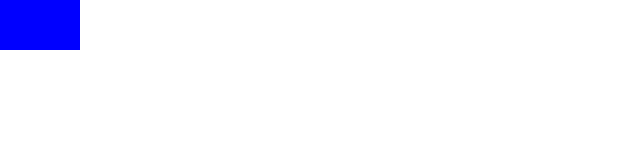
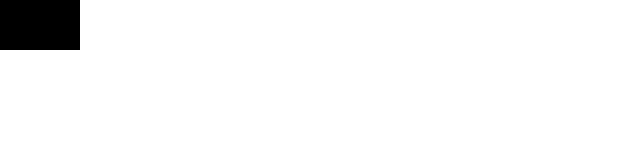
Before and after one commit to Montymakes/etch-a-sketch, a plain HTML site: page index.html in a window 1280 px wide. Shown: the whole page, without its empty margins (0-640 px from the left). Drawn offline with Linux system fonts and the light colour scheme.

Commit message:
Add highlightSquare function to generated squares in the grid. Squares change to bg color specified in the highlight class on hover.

```diff
--- a/scripts.js
+++ b/scripts.js
@@ -1,4 +1,8 @@
 const container = document.querySelector(".container");
+
+const highlightSquare = (e) => {
+    e.target.classList.add("highlight");
+}
 
 const createGrid = (size) => {
     let newSquares = '';
@@ -11,7 +15,9 @@ const createGrid = (size) => {
     gridSquares.forEach(square => {
         square.style.height = `${widthAndHeight}vh`;
         square.style.width = `${widthAndHeight}vw`;
+        square.addEventListener("mouseover", highlightSquare);
     })
 }
 
+
 createGrid(16);
--- a/styles.css
+++ b/styles.css
@@ -11,6 +11,6 @@
     flex-wrap: wrap;
 }
 
-.square:hover {
-    background-color: blue;
+.highlight {
+    background-color: black;
 }
```
